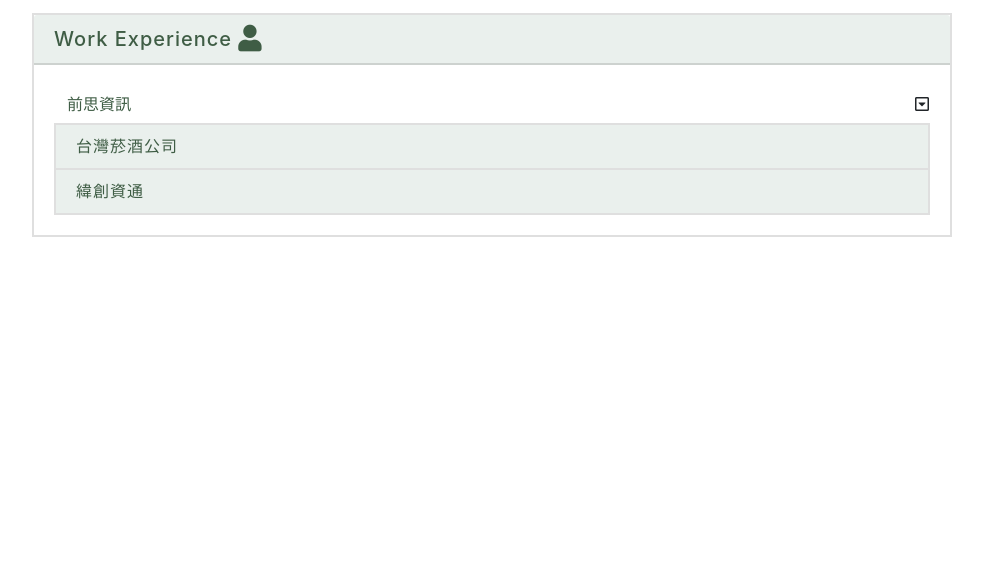
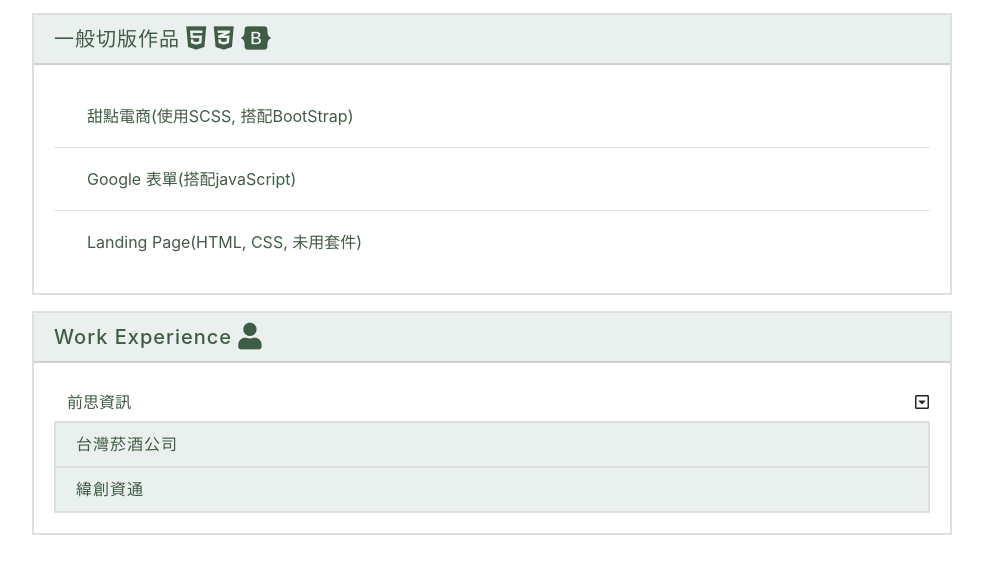
Before and after one commit to fan630/newResume, a website: page index.html in a window 1280 px wide. Shown: the part 1830-2391 px from the top of the page, without its empty margins (148-1131 px from the left). Before the commit the page ends 2093 px from the top, so only its background shows below. Drawn offline with nearby package versions, Linux system fonts and the light colour scheme; a web font is replaced by a local one.

Commit message:
add more profolio for slicing and tinypng

```diff
--- a/index.html
+++ b/index.html
@@ -403,6 +403,67 @@
             </div>
         </div>
     </div>
+    <!--一般切版-->
+    <div class="row d-flex justify-content-center my-3">
+        <div class="col-10">
+            <div class="card">
+                <div class="card-header">
+                    <h5 class="mb-0">一般切版作品
+                        <i class="fab fa-html5 fa-lg"></i>
+                        <i class="fab fa-css3-alt fa-lg"></i>
+                        <i class="fab fa-bootstrap fa-lg"></i>
+                    </h5>
+                </div>
+                <div class="row no-gutters d-flex align-items-center flex-row-reverse">
+                    <div
+                        class="col-md-12 collapse js-show show order-md-0"
+                        id="collapseExample3"
+                    >
+                        <div class="card-body">
+                            <ul class="list-group list-group-flush">
+                                <li class="list-group-item">
+                                    <button
+                                        type="button"
+                                        class="btn btn-link"
+                                    >
+                                    <a href="https://fan630.github.io/sweetaste_sass/home.html" target="_blank">
+                                        甜點電商(使用SCSS, 搭配BootStrap)
+                                    </a>
+                                    </button>
+                                </li>
+                                <li class="list-group-item">
+                                    <button
+                                        type="button"
+                                        class="btn btn-link"
+                                    >
+                                        <a
+                                            href="https://fan630.github.io/Google_form/index.html"
+                                            target="_blank"
+                                        >
+                                            Google 表單(搭配javaScript)
+                                        </a>
+                                    </button>
+                                </li>
+                                <li class="list-group-item">
+                                    <button
+                                        type="button"
+                                        class="btn btn-link"
+                                    >
+                                        <a
+                                            href="https://fan630.github.io/slicing_week2_site/index.html"
+                                            target="_blank"
+                                        >
+                                            Landing Page(HTML, CSS, 未用套件)
+                                        </a>
+                                    </button>
+                                </li>
+                            </ul>
+                        </div>
+                    </div>
+                </div>
+            </div>
+        </div>
+    </div>
     <!-- News -->
     <!-- <div class="row d-flex justify-content-center my-3">
         <div class="col-10">
```
Also changed, not shown: images/blog.png, images/maskmap.png, images/msgboard.png (deleted), images/news.png (deleted), images/todolist.png, 1 other file.
